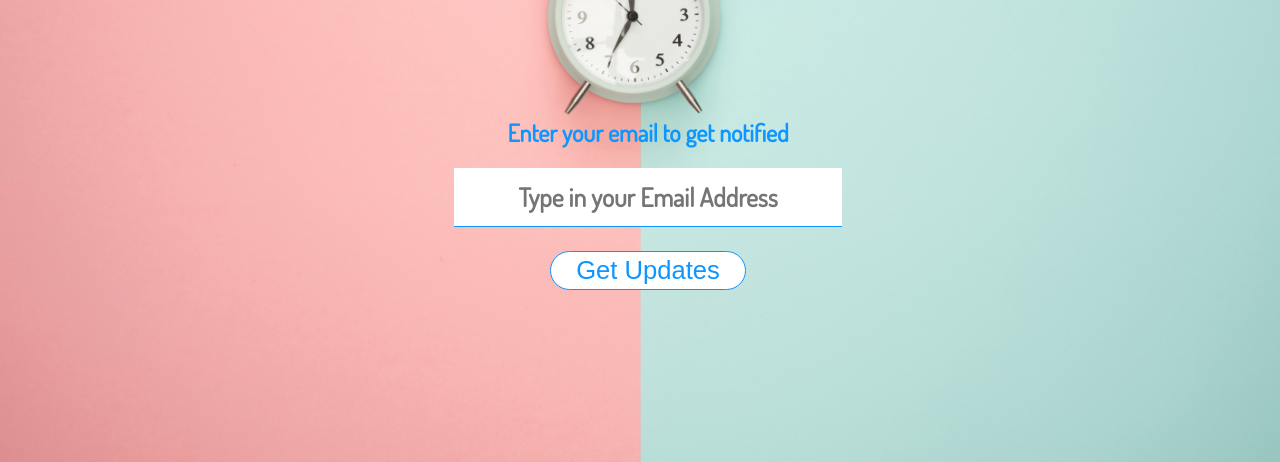
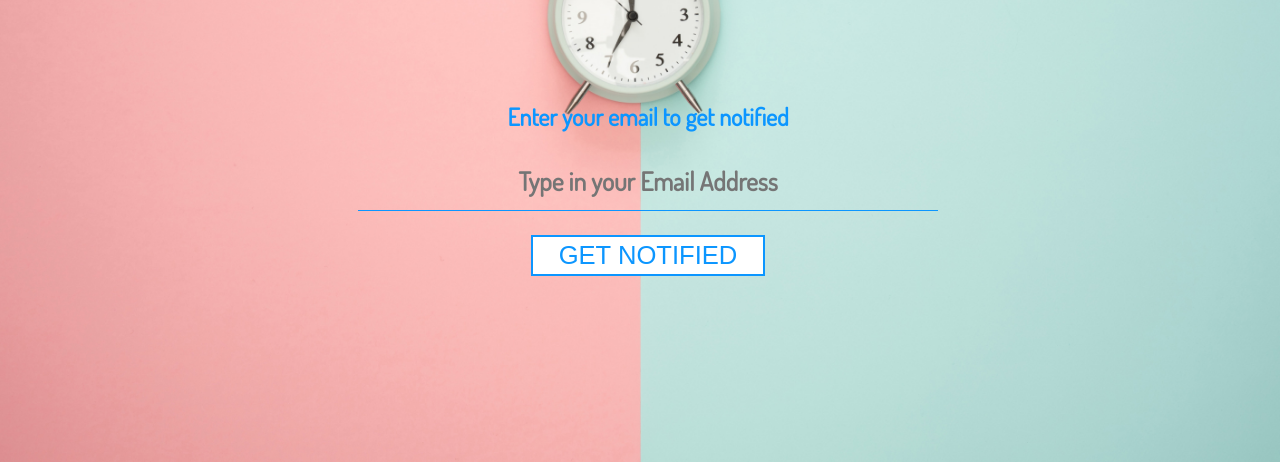
Before and after one commit to Tony-MK/Coming-Soon-Website-Templates, a plain HTML site: page alarma/index.html in a window 1280 px wide. Shown: the part 426-888 px from the top of the page. Drawn offline with Linux system fonts and the light colour scheme.

Commit message:
layout corrections

```diff
--- a/alarma/index.html
+++ b/alarma/index.html
@@ -25,7 +25,7 @@
 		}
 		h2{
 			font-size: 3vh;
-			margin-top: 5vh;
+			margin-top: 3vh;
 			font-weight: bold;
 		}
 
@@ -64,7 +64,7 @@
 			font-family: 'Dosis', sans-serif;
 			background-color: #fff;
 			text-align: center;
-			width: 30vw;
+			width: 45vw;
 			height: 7vh;
 			border-color: #0C96FF;
 			border-style: solid;
@@ -73,27 +73,26 @@
 			font-size: 2vw;
 			color: #1472BA;
 			font-weight: bolder;
-		}
-		input:hover{
-			transform: scale(1.5,1.01);
-		}
-		input:focus{
-			transform: scale(1.5,1.01);
+			background-color: transparent;
 		}
 
 		button{
+			text-transform: uppercase;
 			padding: 0.5vh 2vw 0.5vh 2vw;
 			font-size: 2vw;
 			color : #0C96FF;
-			border: 0.1vh solid #0C96FF;
+			border: 0.3vh solid #0C96FF;
 			background-color: #fff;
 			margin-top: 3vh;
 			transition: 0.5s;
-			border-radius: 20px;
+			border-radius: 0px;
+
 		}
 		button:hover{
-			border-radius: 0px;
-			transform: scale(1.5,1.2);
+			cursor: pointer;
+			background-color: transparent;
+			border-radius: 20px;
+			transform: scale(1.1,1.1);
 
 		}
 	</style>
@@ -135,7 +134,7 @@
 	<form>
 		<input type="email" placeholder="Type in your Email Address">
 		<br>
-		<button> Get Updates </button>
+		<button> get notified </button>
 	</form>
 </body>
 
```
